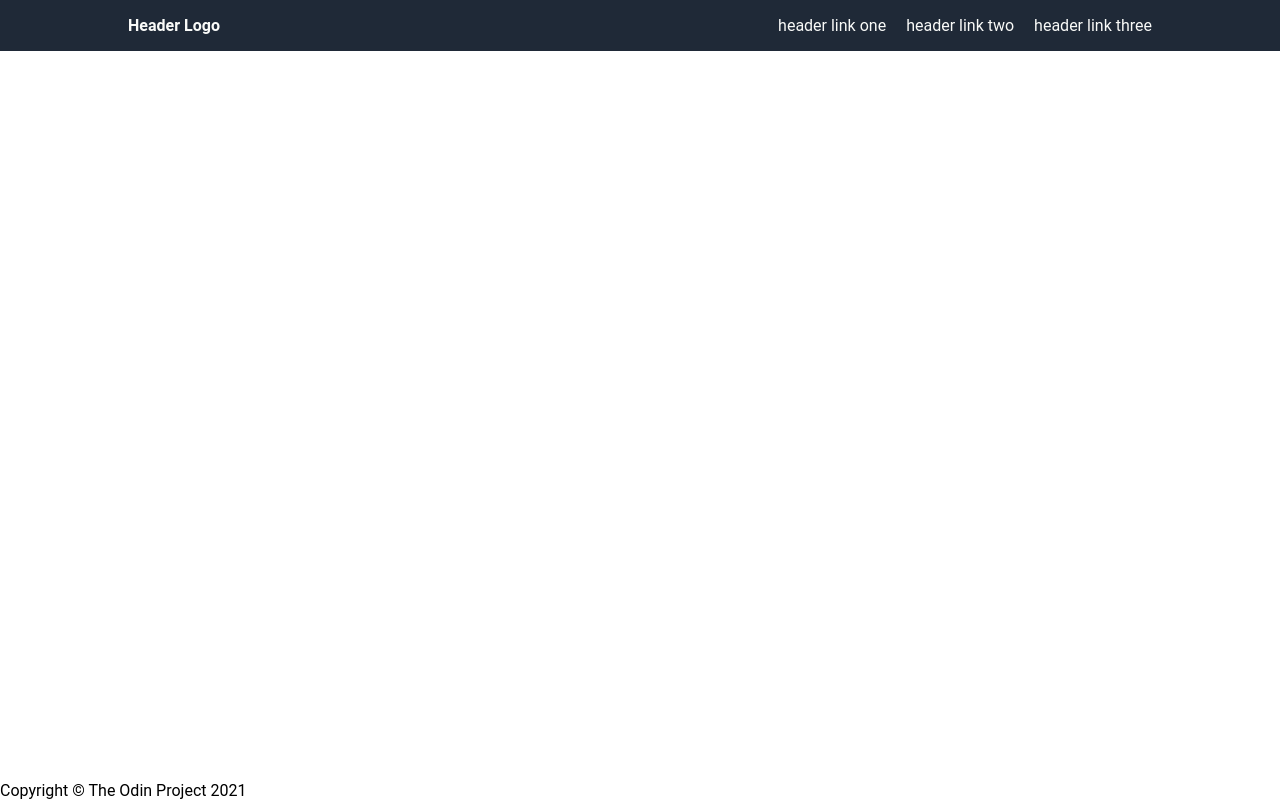
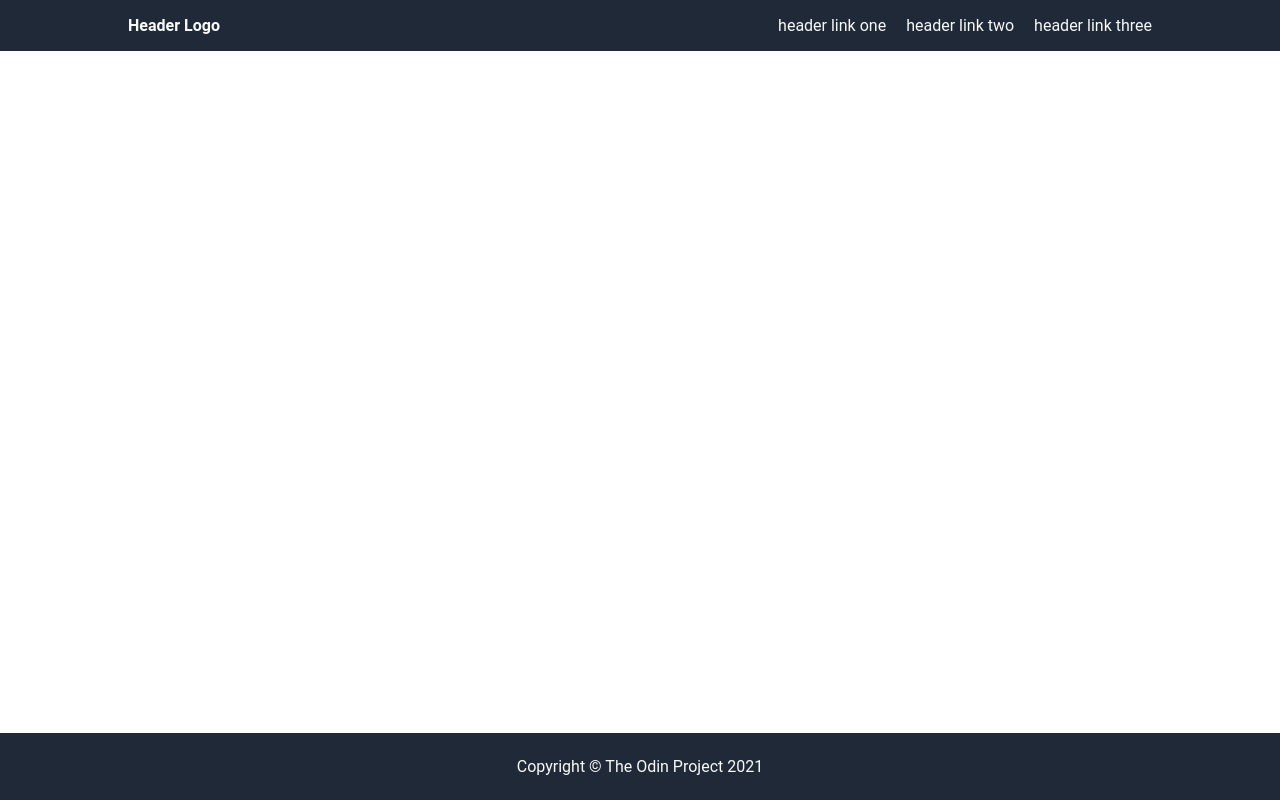
Before and after one commit to QendrimBehrami/landing_page, a plain HTML site: page index.html in a window 1280 px wide. Drawn offline with Linux system fonts and the light colour scheme.

Commit message:
Add styling to footer

```diff
--- a/styles/style.css
+++ b/styles/style.css
@@ -33,3 +33,11 @@ body {
   display: flex;
   gap: 20px;
 }
+
+.footer {
+  background-color: var(--dark);
+  color: var(--main-text);
+  display: flex;
+  justify-content: center;
+  padding: 24px 5%;
+}
```
